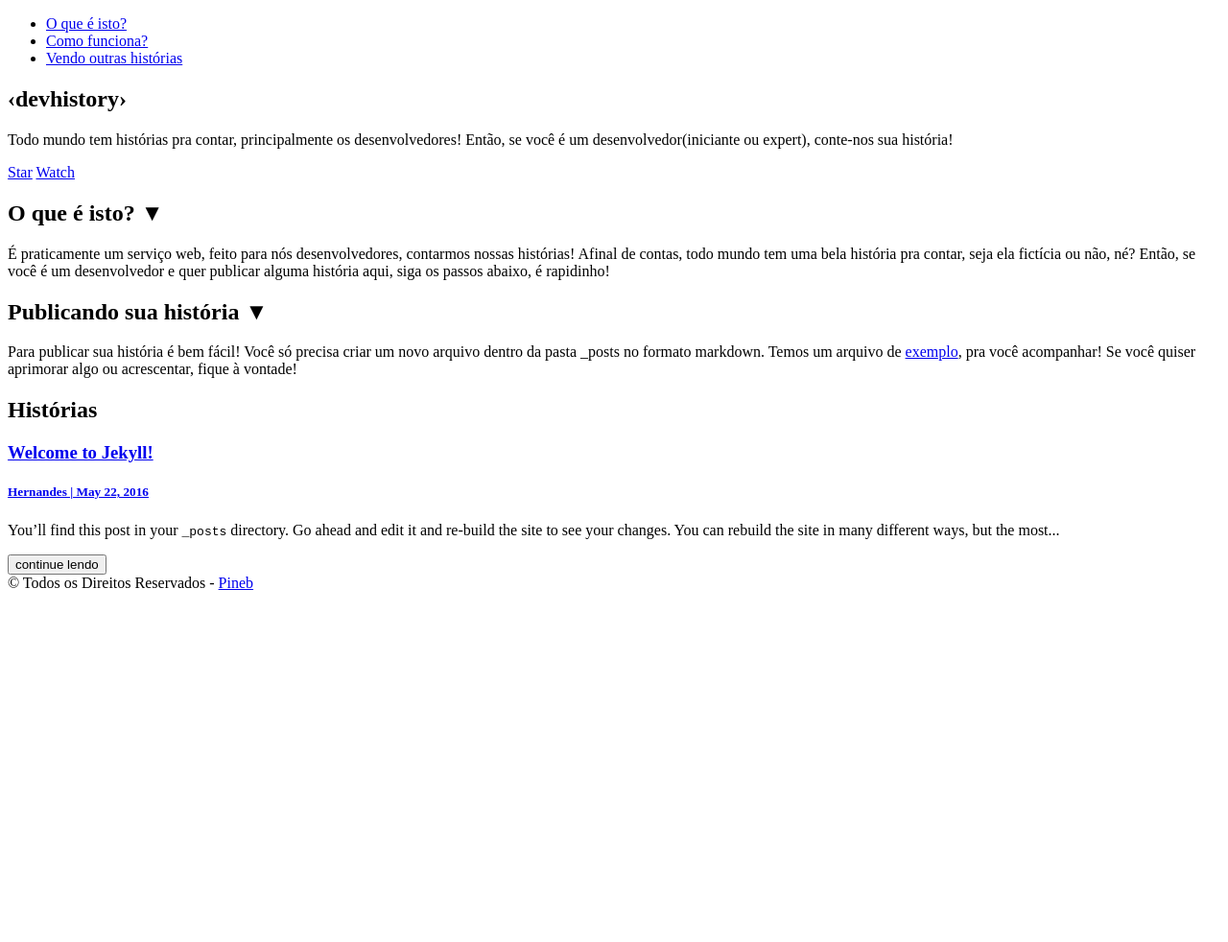
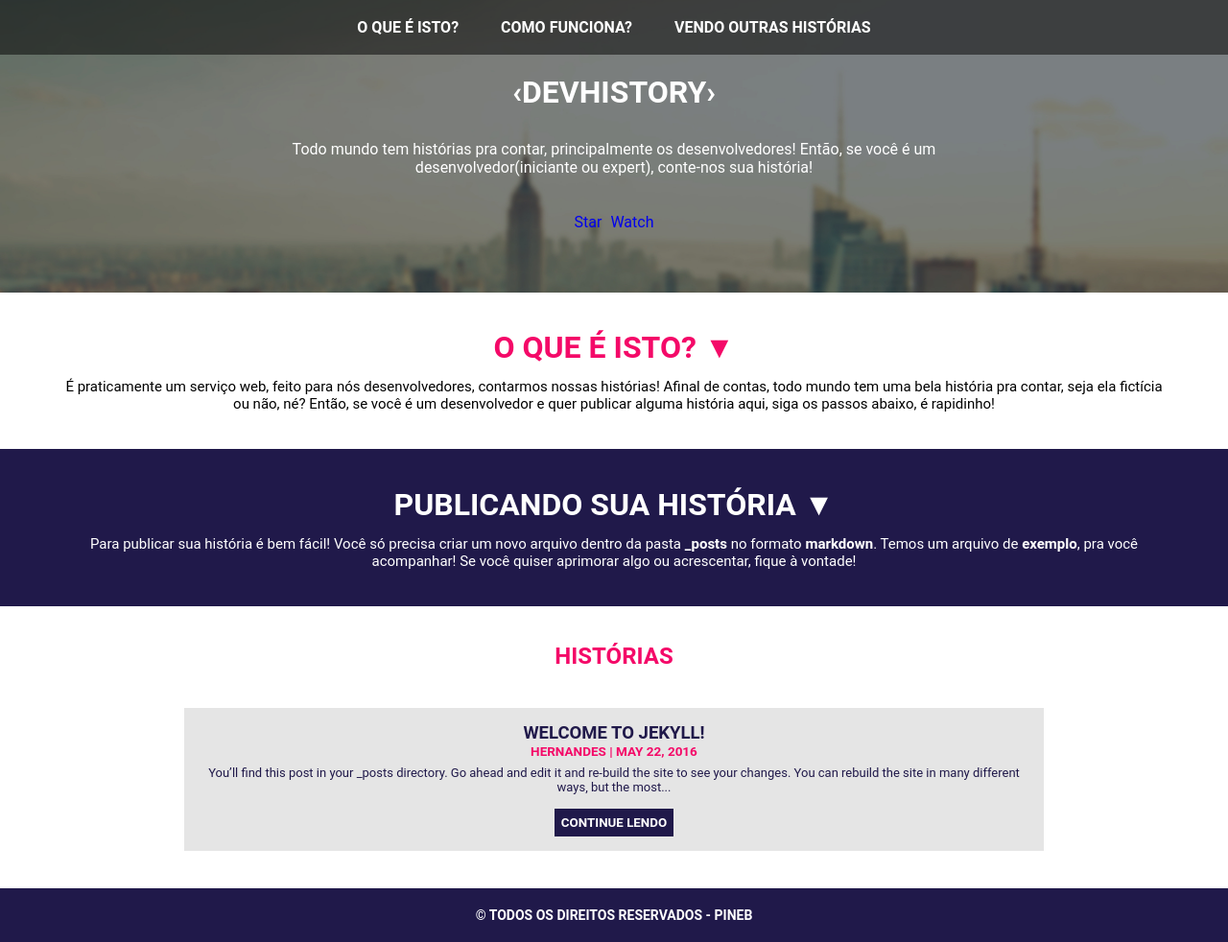
Before and after one commit to walker007/devhistory, a Jekyll site: the page built from index.html, in a window 1280 px wide and 982 px high. Shown: the whole window at 96% size. Built offline with Jekyll 4.4.1, drawn with Linux system fonts in a browser that asks for light colours.

Commit message:
link bug fixed

```diff
--- a/_includes/head.html
+++ b/_includes/head.html
@@ -2,6 +2,6 @@
 	<meta charset="UTF-8">
  	<meta name="viewport" content="width=device-width, initial-scale=1">
 	<title>{{ site.title }}</title>
-	<link rel="stylesheet" href="{{ 'css/main.css' | prepend: site.baseurl }}">
+	<link rel="stylesheet" href="{{ '/css/main.css' | prepend: site.baseurl }}">
 	<script async defer src="https://buttons.github.io/buttons.js"></script>
 </head>
--- a/index.html
+++ b/index.html
@@ -49,7 +49,7 @@ layout: default
         <p>
           {{ post.excerpt | truncatewords: 35 }}
         </p>
-        <a href="{{ post.url }}"><button>continue lendo</button></a>
+        <a href="{{ post.url | prepend: site.baseurl }}"><button>continue lendo</button></a>
       </article>
       {% endfor %}
     </section>
```
